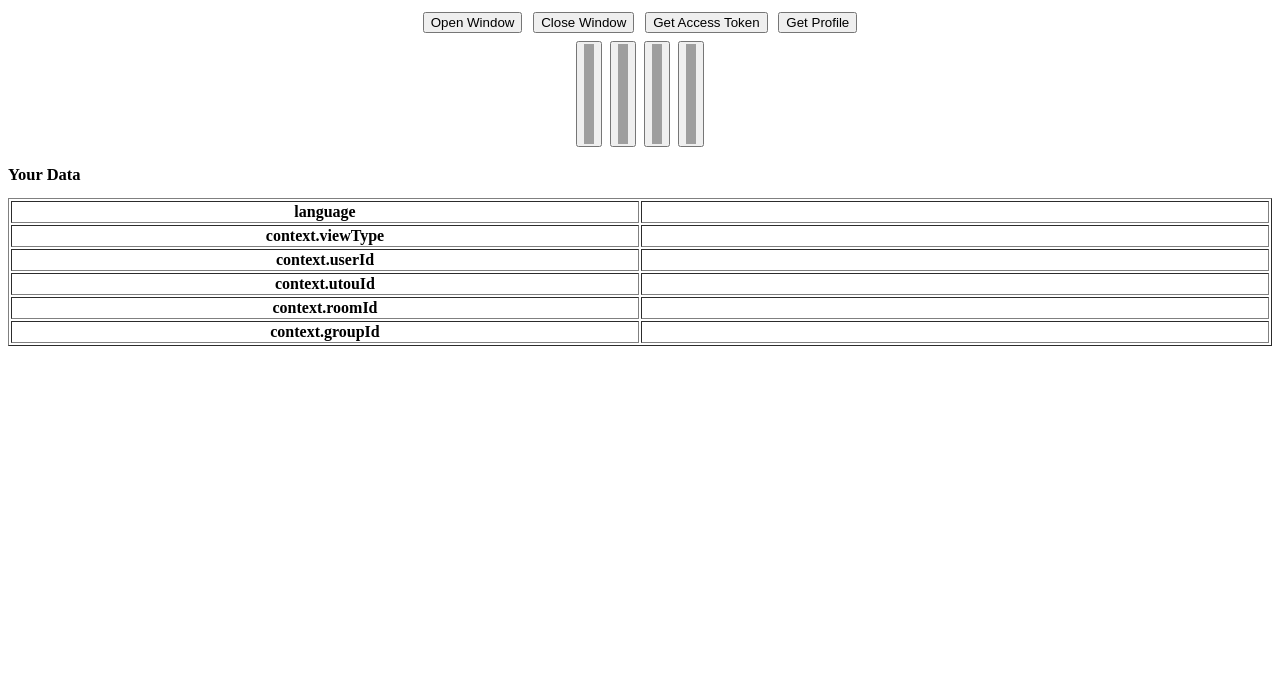
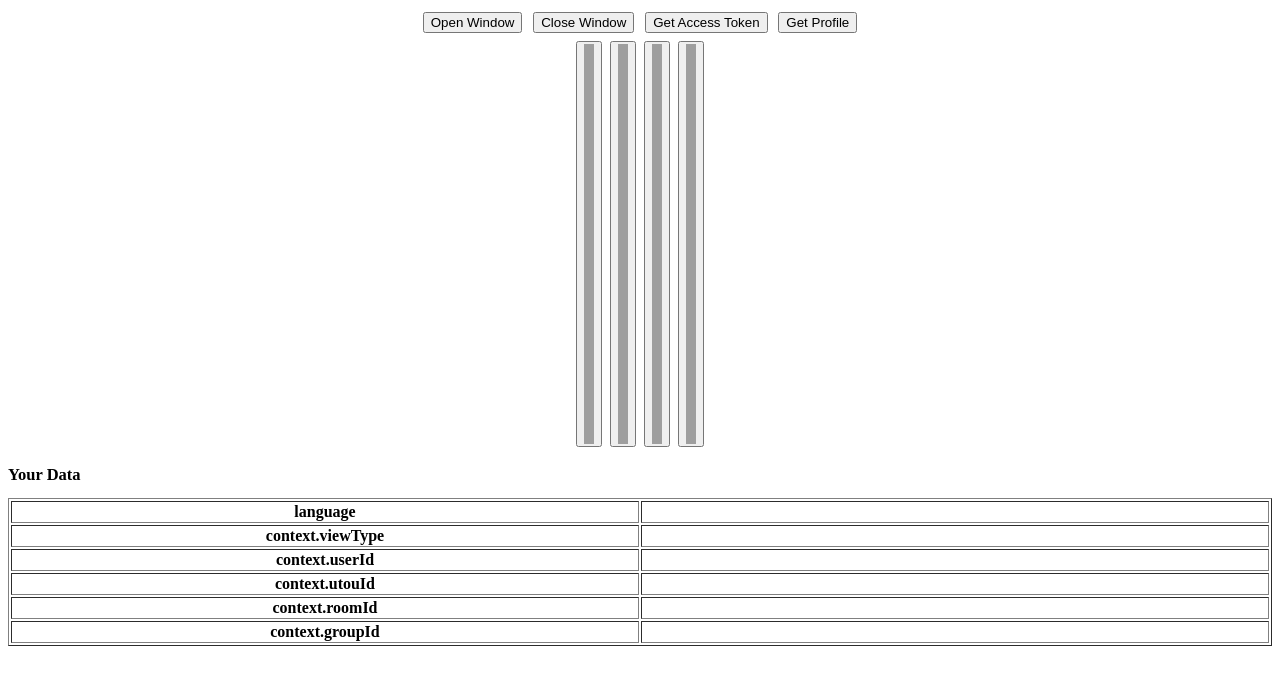
Before and after one commit to arwutr/02, a PHP site: page /index.html in a window 1280 px wide. Shown: the top 685 px of the page. Run offline with PHP 8.4, Linux system fonts and the light colour scheme; lists and menus that the app fills with data are empty; grey boxes are pictures that could not be loaded.

Commit message:
Update style.css

```diff
--- a/style.css
+++ b/style.css
@@ -20,7 +20,7 @@ table {
 
 img {
     width: 10px;
-    height: 100px;
+    height: 400px;
 }
 
 #profileimagediv {
```
